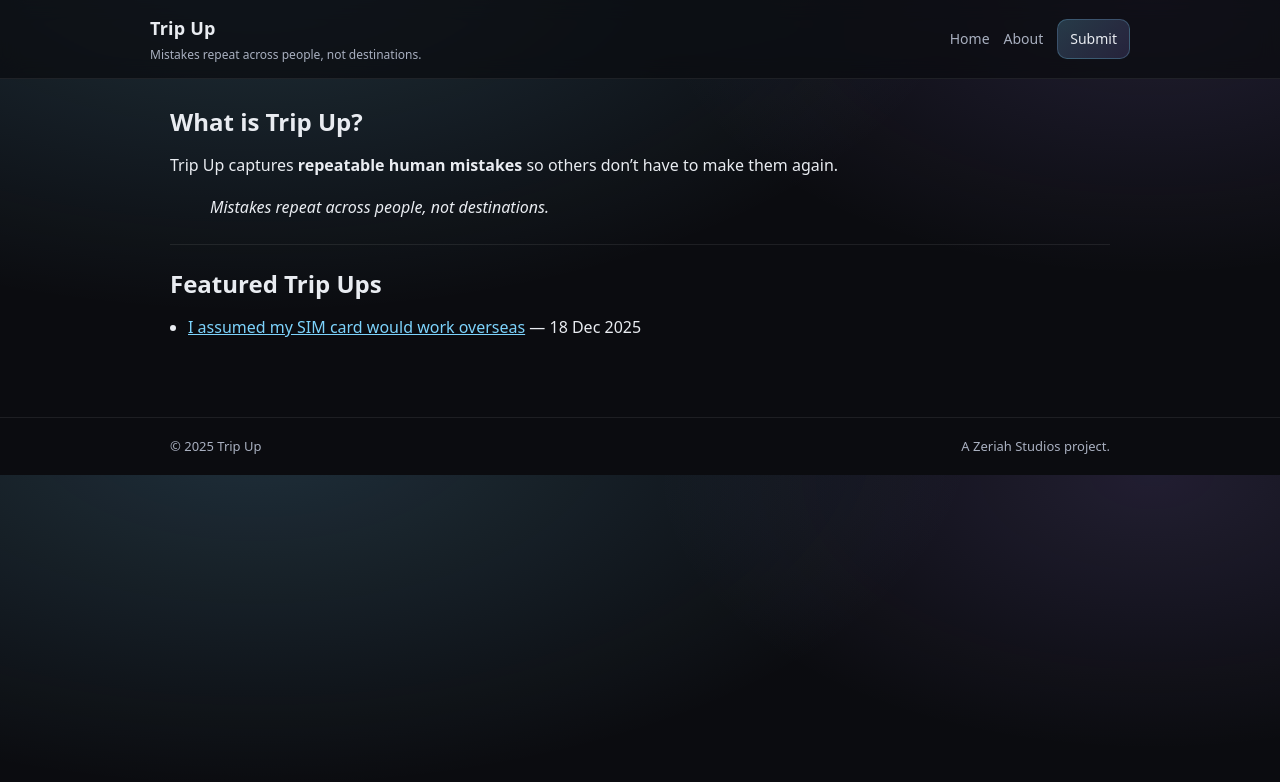
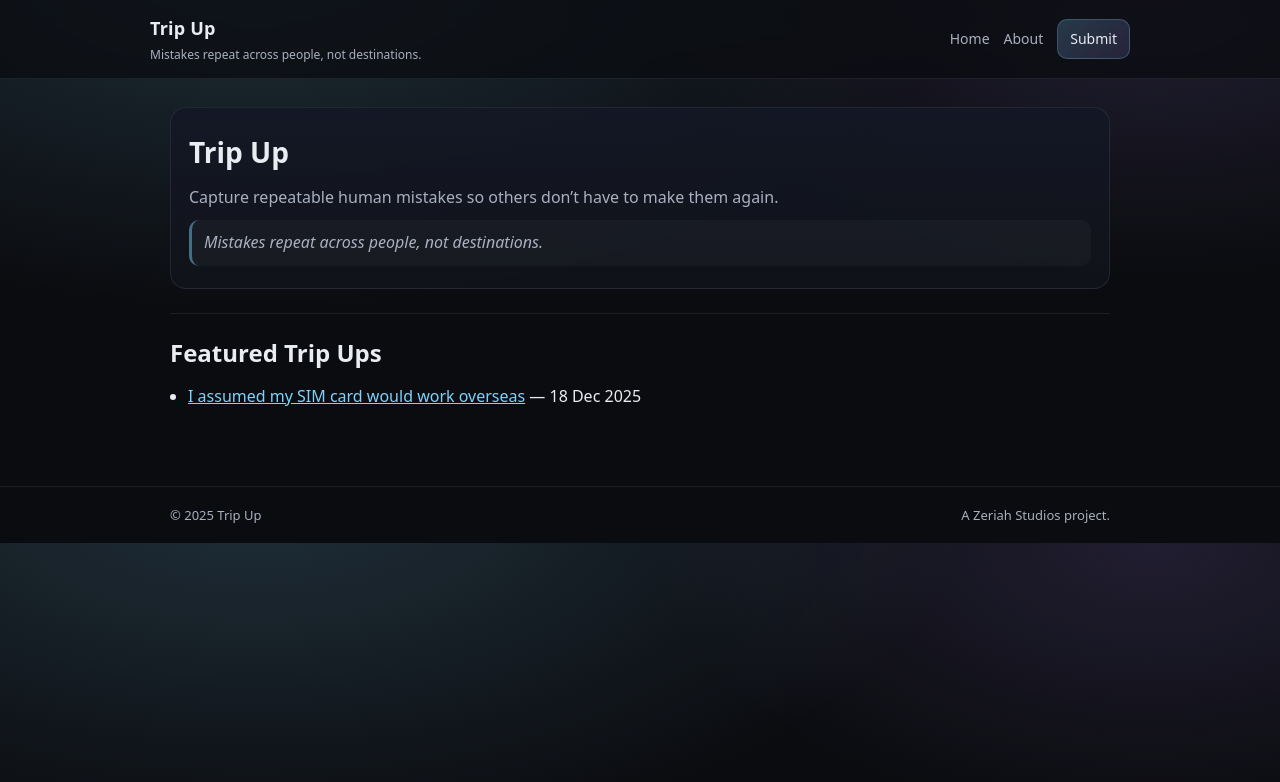
Before and after one commit to ZeriahStudios/TripUp, a Jekyll site: the page built from index.md, in a window 1280 px wide. Shown: the top 782 px of the page. Built offline with Jekyll 4.4.1, drawn with Linux system fonts in a browser that asks for light colours.

Commit message:
Update index.md

```diff
--- a/index.md
+++ b/index.md
@@ -3,15 +3,16 @@ layout: default
 title: Home
 ---
 
-## What is Trip Up?
+<div class="hero">
+  <div class="big">Trip Up</div>
+  <p>Capture repeatable human mistakes so others don’t have to make them again.</p>
+  <div class="quote"><em>Mistakes repeat across people, not destinations.</em></div>
+</div>
 
-Trip Up captures **repeatable human mistakes** so others don’t have to make them again.
-
-> *Mistakes repeat across people, not destinations.*
-
----
+<hr>
 
 ## Featured Trip Ups
+
 {% for post in site.posts limit:5 %}
 - [{{ post.title }}]({{ post.url | relative_url }}) — {{ post.date | date: "%d %b %Y" }}
 {% endfor %}
```
